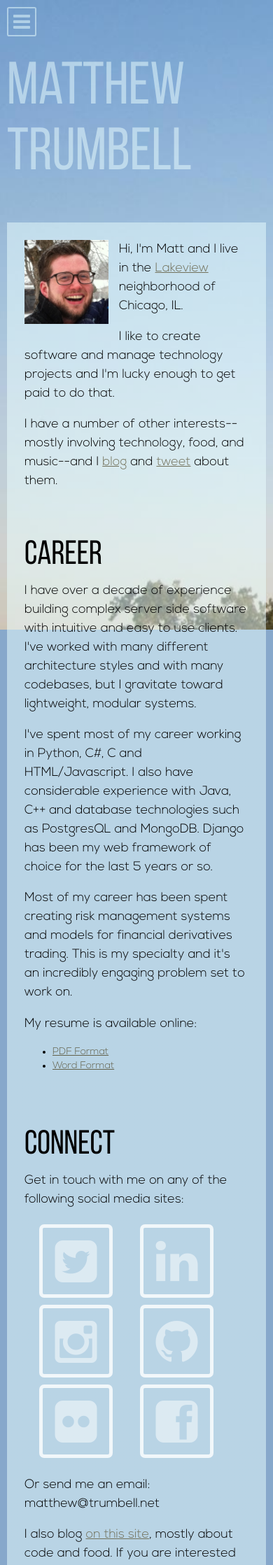
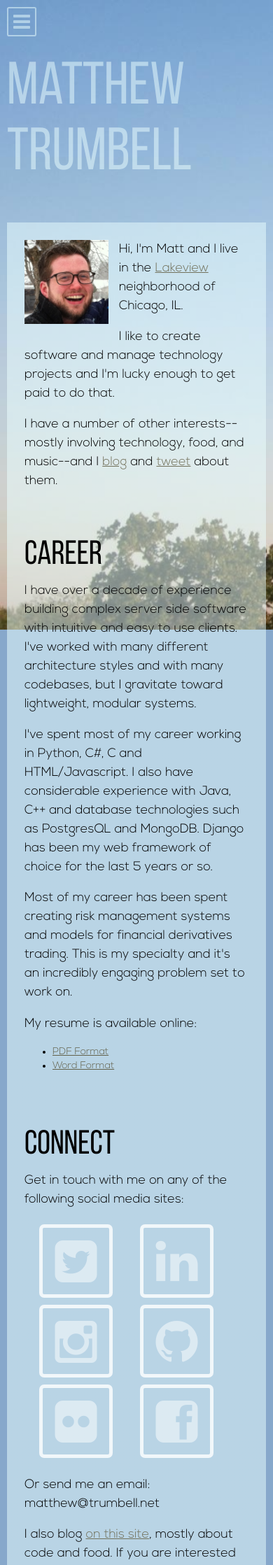
Before and after one commit to mrtrumbe/mrtrumbe.github.io, a Jekyll site: the page built from index.html, in a window 390 px wide. Shown: the top 2237 px of the page at 70% size. Built offline with Jekyll 4.4.1, drawn with Linux system fonts in a browser that asks for light colours; Markdown is read by kramdown in place of the engine named in the settings.

Commit message:
Better backgrounds. Fixed a link.

```diff
--- a/css/new_main.css
+++ b/css/new_main.css
@@ -238,7 +238,7 @@ a:visited {
 
 @media (max-width:767px) {
   #fixedbg {
-    background-image: url(/img/background_790x680.jpg);
+    background-image: url(/img/background_375x770.jpg);
   }
 
   #wrapper {
--- a/index.html
+++ b/index.html
@@ -96,7 +96,7 @@ mainpage: true
         Or send me an email: matthew@trumbell.net
       </p>
       <p>
-        I also blog <a href="/blog.html">on this site</a>, mostly
+        I also blog <a href="/blog/">on this site</a>, mostly
         about code and food. If you are interested in my incorrect
         political opinions, go to
         <a href="https://twitter.com/mtrums">Twitter</a>.
```
Also changed, not shown: img/background_375x770.jpg (added), img/background_790x680.jpg (deleted).
